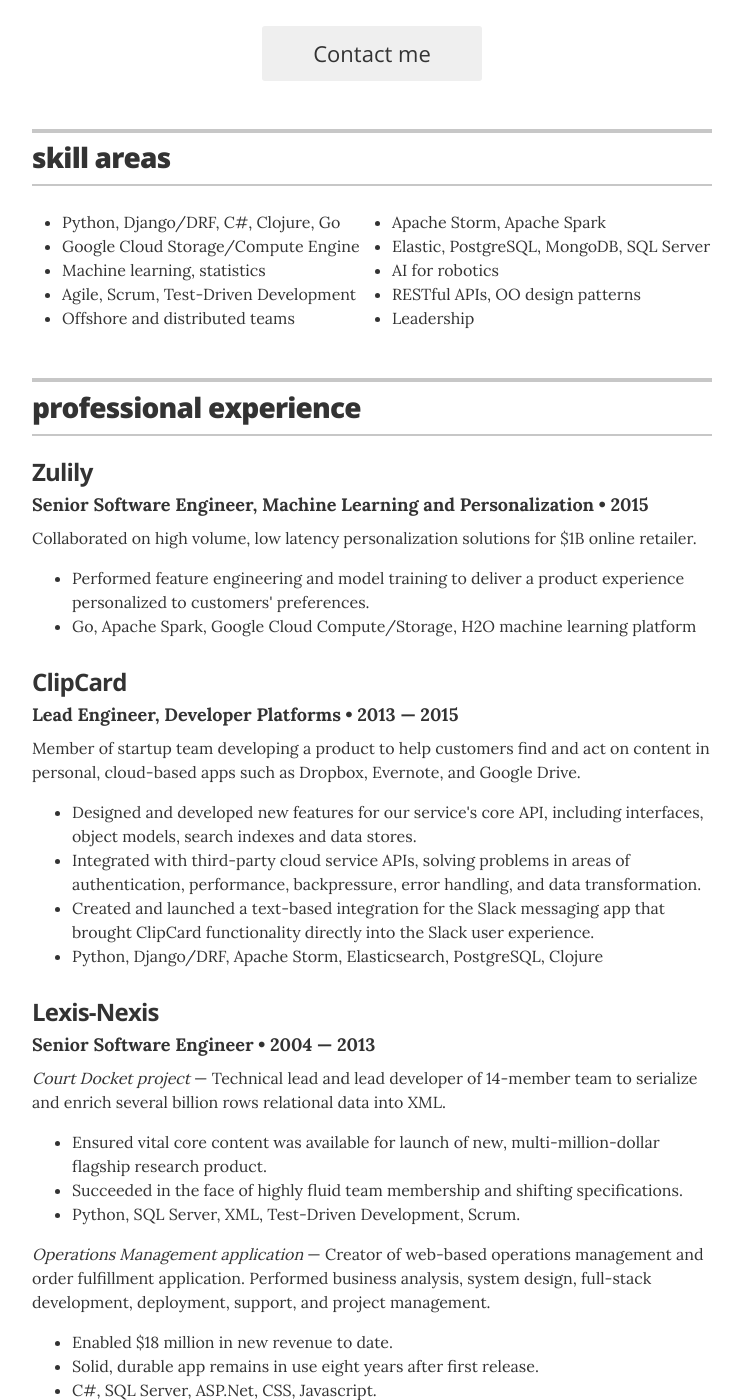
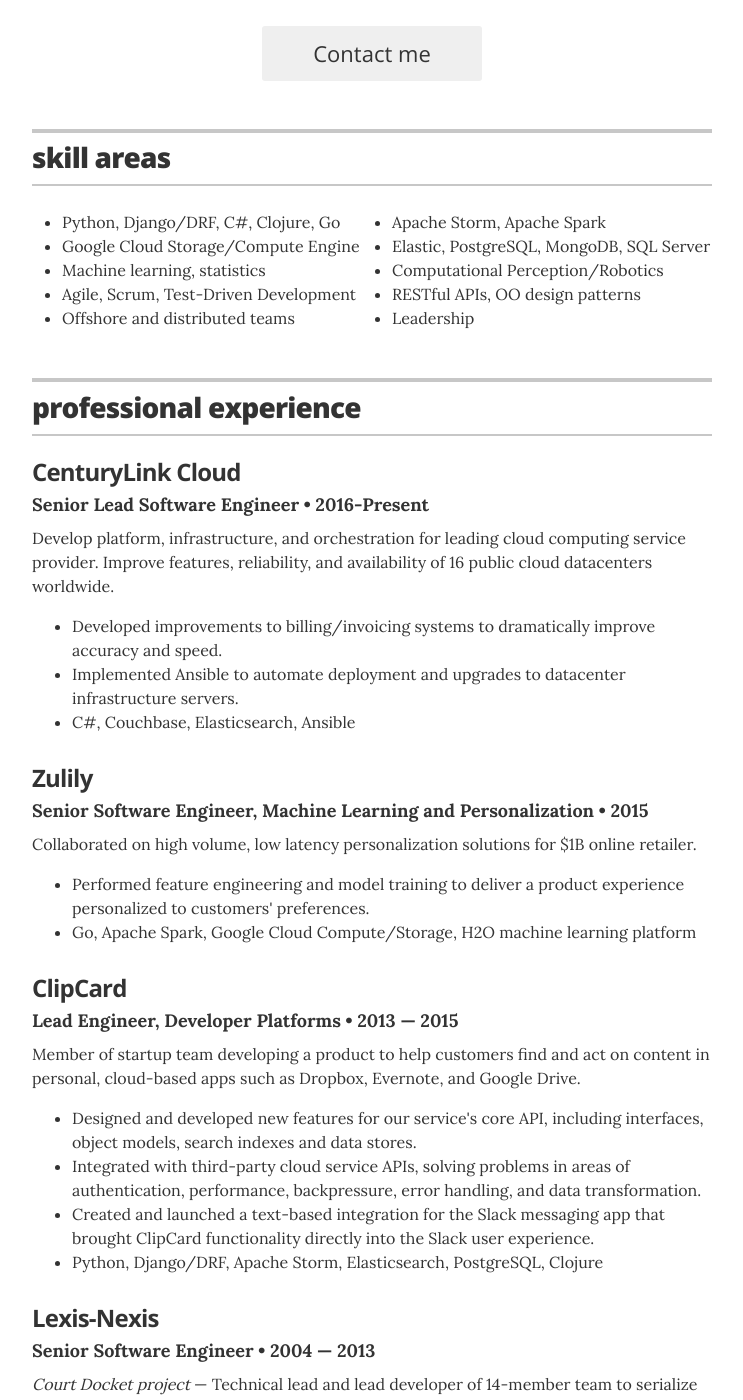
Before and after one commit to mattskone/mattskone.github.io, a Jekyll site: the page built from index.html, in a window 1280 px wide and 1400 px high, scrolled down 392 px. Shown: the whole window, without its empty margins (268-1011 px from the left). Built offline with Jekyll 4.4.1, drawn with Linux system fonts in a browser that asks for light colours; some of the changed text lies outside the part shown.

Commit message:
Added CTL, removed Expeditors and HMS

```diff
--- a/_layouts/resume.html
+++ b/_layouts/resume.html
@@ -54,7 +54,7 @@
 			<li class="column one-half">Google Cloud Storage/Compute Engine</li>
 			<li class="column one-half">Elastic, PostgreSQL, MongoDB, SQL Server</li>
 			<li class="column one-half">Machine learning, statistics</li>
-			<li class="column one-half">AI for robotics</li>
+			<li class="column one-half">Computational Perception/Robotics</li>
 			<li class="column one-half">Agile, Scrum, Test-Driven Development</li>
 			<li class="column one-half">RESTful APIs, OO design patterns</li>
 			<li class="column one-half">Offshore and distributed teams</li>
@@ -73,6 +73,17 @@
 	<header class="section-header">
 		<h2>professional experience</h2>
 	</header>
+
+	<div class="resume-item">
+		<h3 class="resume-item-title">CenturyLink Cloud</h3>
+		<h4 class="resume-item-details">Senior Lead Software Engineer &bull; 2016-Present</h4>
+		<p class="resume-item-copy">Develop platform, infrastructure, and orchestration for leading cloud computing service provider.  Improve features, reliability, and availability of 16 public cloud datacenters worldwide.</p>
+		<ul>
+			<li>Developed improvements to billing/invoicing systems to dramatically improve accuracy and speed.</li>
+			<li>Implemented Ansible to automate deployment and upgrades to datacenter infrastructure servers.</li>
+			<li>C#, Couchbase, Elasticsearch, Ansible</li>
+		</ul>
+	</div>
 
 	<div class="resume-item">
 		<h3 class="resume-item-title">Zulily</h3>
@@ -112,23 +123,6 @@
 			<li>C#, SQL Server, ASP.Net, CSS, Javascript.</li>
 		</ul>
         </div>
-
-	<div class="resume-item">
-		<h3 class="resume-item-title">Expeditors International</h3>
-		<h4 class="resume-item-details">Data Warehouse Analyst &bull; 2003 &mdash; 2004</h4>
-		<p class="resume-item-copy"> Developed data warehouse and business intelligence applications for $5B corporation.</p>
-	</div>
-
-	<div class="resume-item">
-		<h3 class="resume-item-title">Harley Marine Services</h3>
-		<h4 class="resume-item-details">Systems Development Manager &bull; 2000 &mdash; 2003</h4>
-		<p class="resume-item-copy"> Individually responsible for ideation, development, testing and implementation of custom online payroll application for $20 million marine services corporation.</p>
-		<ul>
-			<li>Served over 100 employees in five companies.</li>
-			<li>Reduced payroll processing time and errors by over 50%.</li>
-			<li>C#, SQL Server, ASP.Net, Javascript.</li>
-		</ul>
-	</div>
 
 	<div class="resume-item">
 		<h3 class="resume-item-title">U.S. Navy</h3>
```
